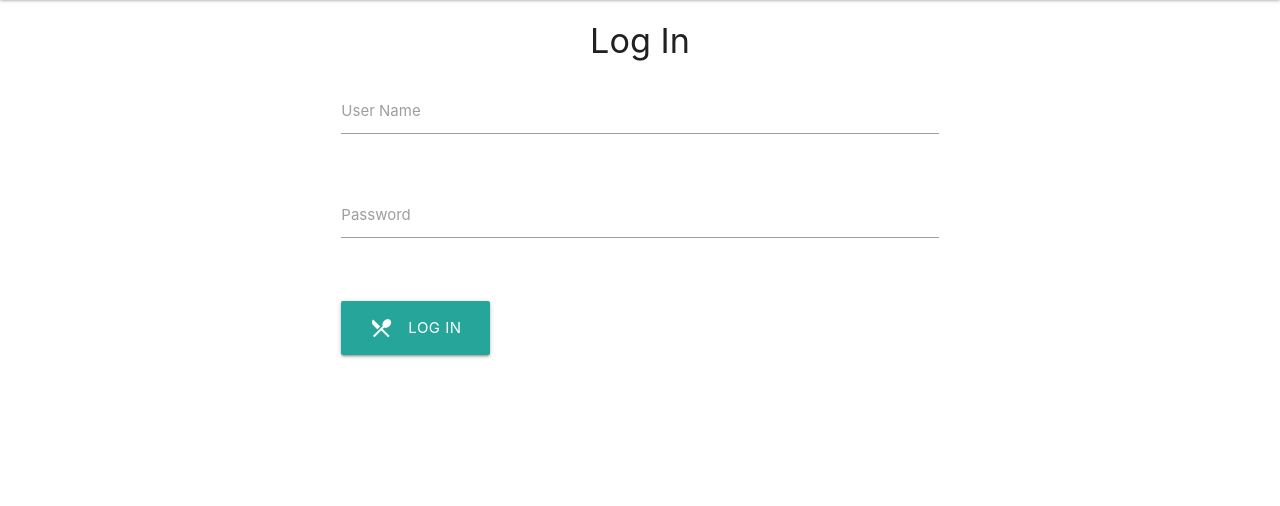
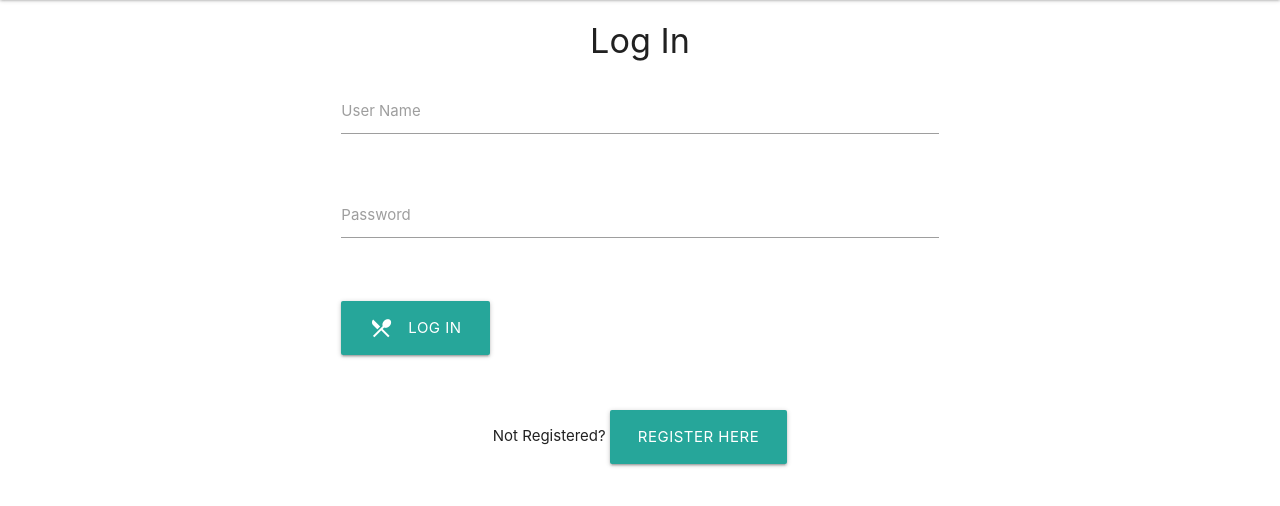
Before and after one commit to ClaudiaLie/MS_3_CookBook_Website, a Flask app: page /login in a window 1280 px wide. Shown: the part 113-619 px from the top of the page. Run offline with Flask 2, Linux system fonts and the light colour scheme; some libraries are stand-ins or nearby versions.

Commit message:
Add login funcionality

```diff
--- a/app.py
+++ b/app.py
@@ -20,10 +20,6 @@ mongo = PyMongo(app)
 def index():
     return render_template("index.html", title_text='A tavola')
 
-
-@app.route("/login", methods=["GET", "POST"])
-def login():
-    return render_template("login.html")
 
 
 @app.route("/register", methods=["GET", "POST"])
@@ -52,6 +48,34 @@ def register():
     return render_template("register.html")
 
 
+
+@app.route("/login", methods=["GET", "POST"])
+def login():
+    if request.method == "POST":
+        # check if username already exists in db
+        existing_user = mongo.db.users.find_one(
+            {"username": request.form.get("username").lower()})
+
+        if existing_user:
+            # ensure that the hashed password matches user input
+            if check_password_hash(
+                existing_user["password"], request.form.get("password")):
+                session["user"] = request.form.get("username").lower()
+                flash("Welcome, {}".format(request.form.get("username")))
+            else:
+                # invalid password match
+                flash("Incorrect Username and/or Password")
+                return redirect(url_for("login"))
+
+        else:
+            # username doesn't exists
+            flash("Incorrect Username and/or Password")
+            return redirect(url_for("login"))
+
+    return render_template("login.html")
+
+
+
 @app.route("/recipes")
 def recipes():
     recipes = mongo.db.recipes.find()
--- a/templates/base.html
+++ b/templates/base.html
@@ -28,7 +28,7 @@
               <li><a href="{{ url_for('recipes') }}">Recipes</a></li>
               <li><a href="#">Profile</a></li>
               <li><a href="{{ url_for('register') }}">Register</a></li>
-              <li><a href="{{ url_for('login')}}">Log In</a></li>
+              <li><a href="{{ url_for('login') }}">Log In</a></li>
               <li><a href="#">Log Out</a></li>
             </ul>
           </div>
--- a/templates/login.html
+++ b/templates/login.html
@@ -2,7 +2,7 @@
 {% block content %}
 
 <div class="row">
-    <form class="col s12 m8 offset-m2" method="POST" action="{{ url_for('register') }}">
+    <form class="col s12 m8 offset-m2" method="POST" action="{{ url_for('login') }}">
         <h4 class="center-align"> Log In </h4>
         <div class="row">
             <div class="row">
@@ -24,4 +24,13 @@
     </form>
 </div>
 
+<div class="row">
+    <div class="col s12">
+        <p class="center-align">
+            Not Registered?
+            <a href="{{ url_for('register') }}" class="waves-effect waves-light btn-large">Register Here</a>
+        </p>
+    </div>
+</div>
+
 {% endblock %}
```
Also changed, not shown: templates/register.html (+9 -0 lines).
